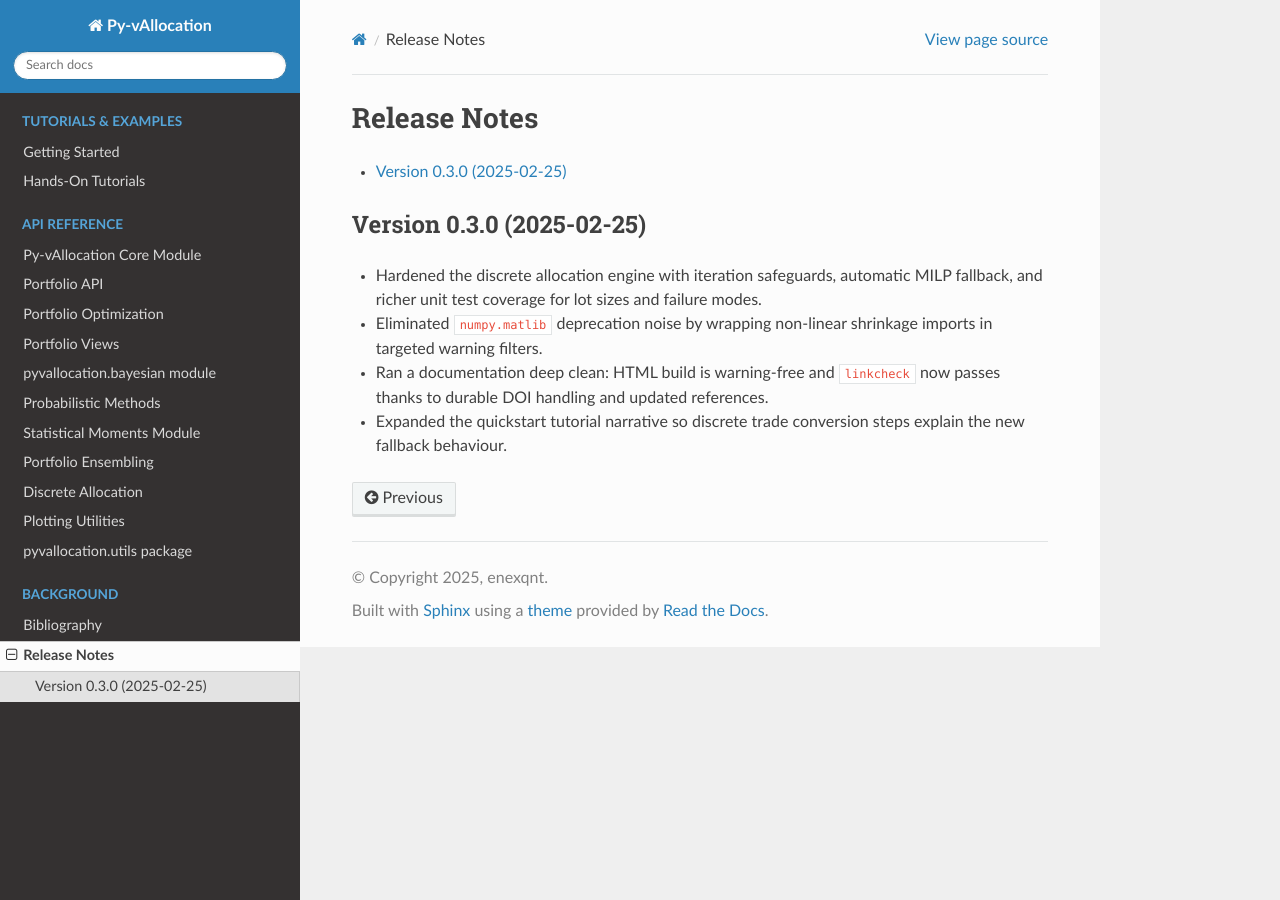
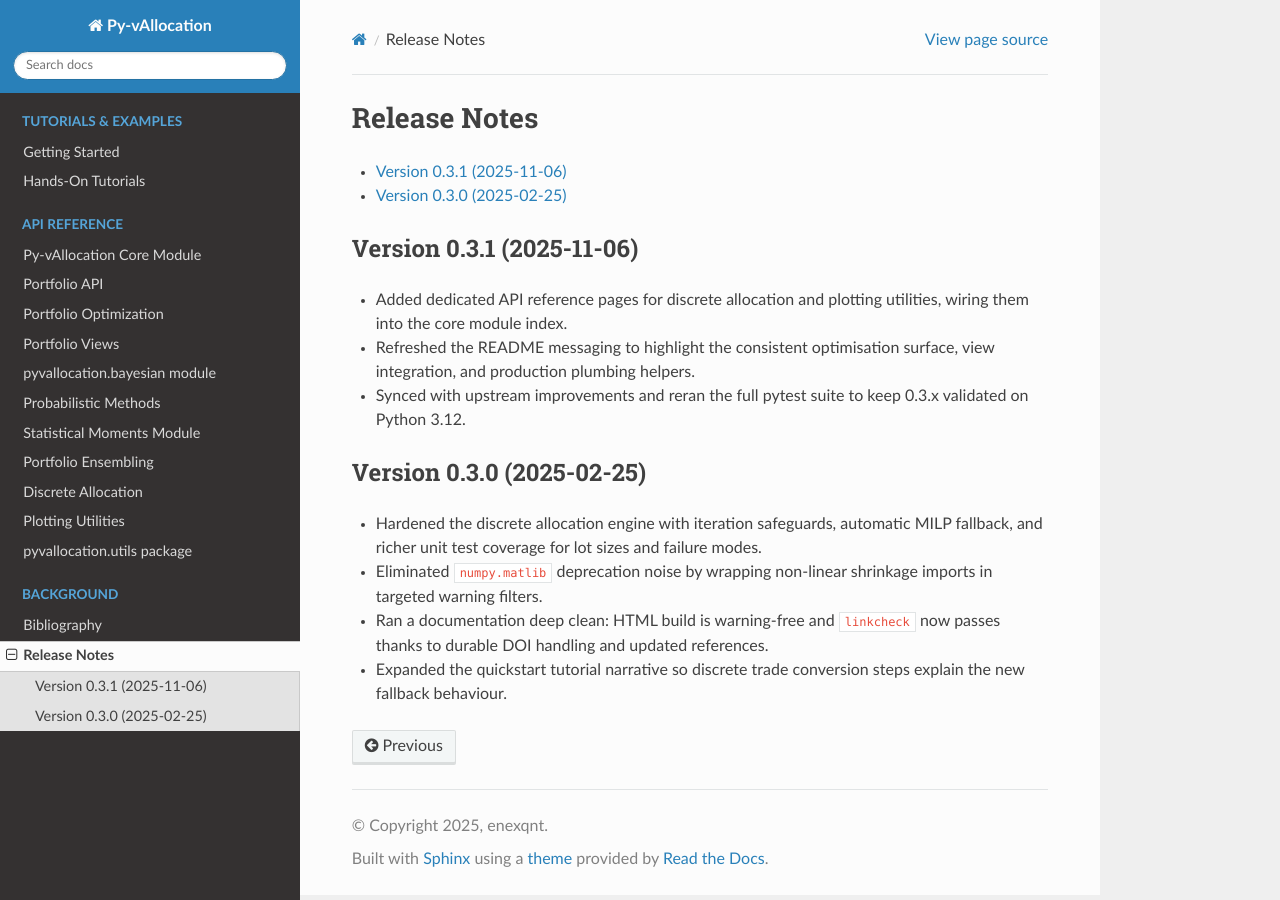
Before and after one commit to enexqnt/Py-vAllocation, a Sphinx documentation site: the page built from docs/releases.rst, in a window 1280 px wide. Built offline with Sphinx 7.4.7 and the Read the Docs theme 3.1.0, drawn with Linux system fonts in a browser that asks for light colours.

Commit message:
chore: bump version to 0.3.1

```diff
--- a/docs/conf.py
+++ b/docs/conf.py
@@ -6,8 +6,8 @@ project = 'Py-vAllocation'
 copyright = '2025, enexqnt'
 author = 'enexqnt'
 
-version = '0.3.0'
-release = '0.3.0'
+version = '0.3.1'
+release = '0.3.1'
 
 extensions = [
     'sphinx.ext.autodoc',
--- a/docs/releases.rst
+++ b/docs/releases.rst
@@ -4,6 +4,13 @@ Release Notes
 .. contents::
    :local:
    :depth: 1
+
+Version 0.3.1 (2025-11-06)
+--------------------------
+
+- Added dedicated API reference pages for discrete allocation and plotting utilities, wiring them into the core module index.
+- Refreshed the README messaging to highlight the consistent optimisation surface, view integration, and production plumbing helpers.
+- Synced with upstream improvements and reran the full pytest suite to keep 0.3.x validated on Python 3.12.
 
 
 Version 0.3.0 (2025-02-25)
--- a/pyproject.toml
+++ b/pyproject.toml
@@ -4,7 +4,7 @@ build-backend = "setuptools.build_meta"
 
 [project]
 name = "py-vallocation"
-version = "0.3.0"
+version = "0.3.1"
 
 description = "Portfolio allocation tools with views, robust optimization, and ensembling"
 
```
